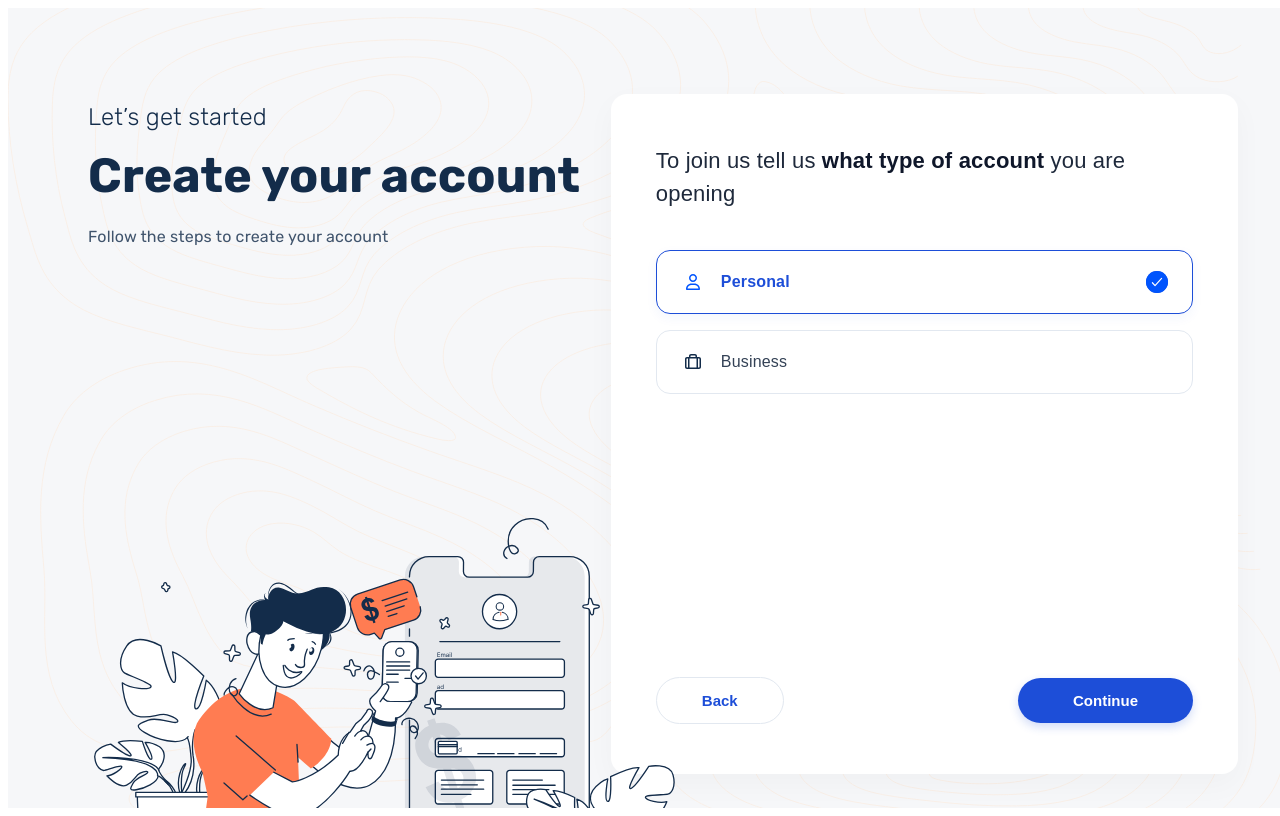
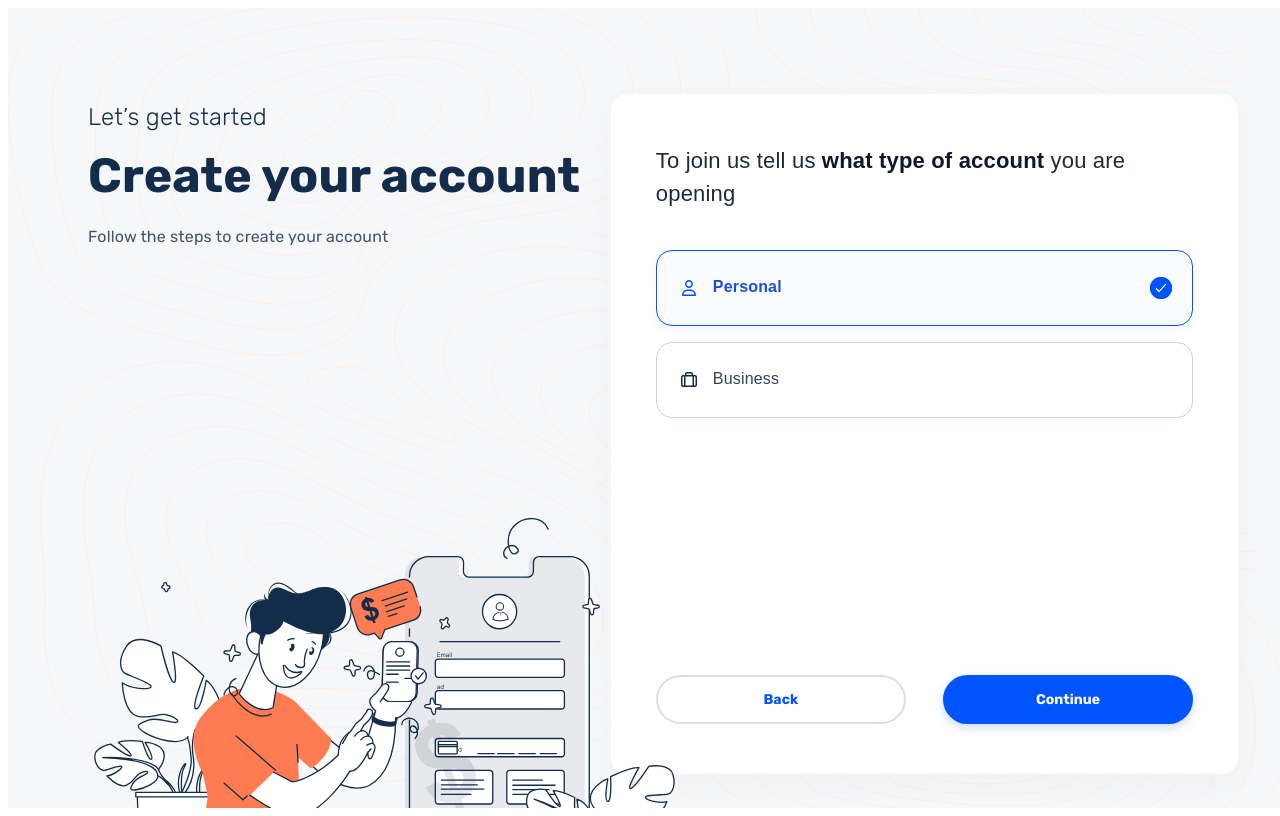
Before and after one commit to mihirzalavadiya/account-flow-root-credit, a React (Vite) app: page / in a window 1280 px wide. Built offline with nearby package versions, Linux system fonts and the light colour scheme.

Commit message:
fix the all isues

```diff
--- a/src/AccountFlow.css
+++ b/src/AccountFlow.css
@@ -211,14 +211,18 @@
 
 .btn-back {
   background: none;
-  border: 1.5px solid #e2e8f0;
   padding: 14px 45px;
-  border-radius: 30px;
-  color: #1d4ed8;
-  font-size: 15px;
-  font-weight: 600;
   cursor: pointer;
   transition: all 0.2s ease;
+  width: 250px !important;
+  height: 49px !important;
+  border-radius: 38px !important;
+  border: 2px solid #d9e0e6 !important;
+  background-color: #ffffff !important;
+  font-family: 'Rubik', sans-serif !important;
+  font-weight: 600 !important;
+  font-size: 14px !important;
+  color: #0054fd !important;
 }
 
 .btn-back:hover {
@@ -227,16 +231,25 @@
 }
 
 .btn-continue {
-  background-color: #1d4ed8;
-  border: none;
   padding: 14px 55px;
-  border-radius: 30px;
-  color: #ffffff;
-  font-size: 15px;
-  font-weight: 600;
   cursor: pointer;
   transition: all 0.2s ease;
   box-shadow: 0 4px 10px rgba(29, 78, 216, 0.2);
+  width: 250px !important;
+  height: 49px !important;
+  border-radius: 38px !important;
+  background-color: #0054fd !important;
+  border: none !important;
+  font-family: 'Rubik', sans-serif !important;
+  font-weight: 600 !important;
+  font-size: 14px !important;
+  color: #ffffff !important;
+  display: inline-flex;
+  align-items: center;
+  justify-content: center;
+  cursor: pointer;
+  box-sizing: border-box;
+  transition: background-color 0.2s ease;
 }
 
 .btn-continue:hover {
@@ -345,11 +358,13 @@
 .country-selector {
   display: flex;
   align-items: center;
+  justify-content: space-between;
   gap: 8px;
-  padding: 0 16px;
-  height: 56px;
+  padding: 16px 8px;
+  width: 93px;
+  height: 76px;
   border: 1.5px solid #cbd5e1;
-  border-radius: 12px;
+  border-radius: 16px;
   background-color: #ffffff;
   cursor: pointer;
   box-sizing: border-box;
@@ -378,10 +393,10 @@
 
 .mobile-text-input {
   flex: 1;
-  height: 56px;
+  height: 76px;
   border: 1.5px solid #cbd5e1;
-  border-radius: 12px;
-  padding: 0 20px;
+  border-radius: 16px;
+  padding: 16px 8px;
   font-family: 'Rubik', sans-serif;
   font-size: 16px;
   color: #334155;
--- a/src/AccountFlow.tsx
+++ b/src/AccountFlow.tsx
@@ -120,9 +120,10 @@ const AccountFlow = () => {
             <NameStep
               firstNameValue={firstNameVal}
               lastNameValue={lastNameVal}
+              emailValue={formData.email}
               onBack={handleBack}
-              onNext={(first, last) =>
-                handleNext({ fullName: `${first} ${last}` })
+              onNext={(first, last, emailVal) =>
+                handleNext({ fullName: `${first} ${last}`, email: emailVal })
               }
             />
           )}
--- a/src/components/SuccessModal.tsx
+++ b/src/components/SuccessModal.tsx
@@ -34,16 +34,19 @@ const SuccessModal: React.FC<SuccessModalProps> = ({
             <span className="summary-label">Account Type</span>
             <span className="summary-value">{accountType}</span>
           </div>
-          <div className="summary-row">
-            <span className="summary-label">Email</span>
-            <span className="summary-value">
-              {email || 'jo••••@example.com'}
-            </span>
-          </div>
+
+          {email.trim() !== '' && (
+            <div className="summary-row">
+              <span className="summary-label">Email</span>
+              <span className="summary-value">{email}</span>
+            </div>
+          )}
+
           <div className="summary-row">
             <span className="summary-label">Name</span>
             <span className="summary-value">{fullName}</span>
           </div>
+
           <div className="summary-row">
             <span className="summary-label">Mobile Number</span>
             <span className="summary-value">{mobileNumber}</span>
--- a/src/steps/AccountType.css
+++ b/src/steps/AccountType.css
@@ -42,29 +42,35 @@
   display: flex;
   align-items: center;
   justify-content: space-between;
-  padding: 18px 24px;
-  border-radius: 14px;
-  border: 1.5px solid #e2e8f0;
+  width: 100%;
+  height: 76px;
+  border: 1px solid #cbd5e1;
+  border-radius: 16px;
+  padding: 16px 20px;
   background-color: #ffffff;
   cursor: pointer;
+  box-sizing: border-box;
   transition: all 0.2s ease-in-out;
 }
 
 .option-item:hover {
-  border-color: #cbd5e1;
-  background-color: #f8fafc;
+  border-color: #94a3b8;
 }
 
 .option-item.selected {
-  border-color: #1d4ed8;
-  background-color: #ffffff;
-  box-shadow: 0 4px 12px rgba(29, 78, 216, 0.05);
+  border-color: #0054fd;
+  background-color: rgba(
+    0,
+    84,
+    253,
+    0.02
+  ); /* Option chalega agar halka tint chahiye to */
 }
 
 .option-left {
   display: flex;
   align-items: center;
-  gap: 16px;
+  gap: 12px;
 }
 
 .option-icon {
--- a/src/steps/NameStep.css
+++ b/src/steps/NameStep.css
@@ -16,10 +16,10 @@
 
 .input-text-element {
   width: 100%;
-  height: 56px;
+  height: 76px;
   border: 1.5px solid #cbd5e1;
-  border-radius: 12px;
-  padding: 0 20px;
+  border-radius: 16px;
+  padding: 16px 8px;
   font-family: 'Rubik', sans-serif;
   font-size: 16px;
   color: #334155;
--- a/src/steps/NameStep.tsx
+++ b/src/steps/NameStep.tsx
@@ -4,18 +4,22 @@ import Button from '../components/Button';
 interface NameStepProps {
   firstNameValue: string;
   lastNameValue: string;
-  onNext: (firstName: string, lastName: string) => void;
+  emailValue: string;
+  onNext: (firstName: string, lastName: string, email: string) => void;
   onBack: () => void;
 }
 
 const NameStep: React.FC<NameStepProps> = ({
   firstNameValue,
   lastNameValue,
+  emailValue,
   onNext,
   onBack,
 }) => {
   const [firstName, setFirstName] = useState<string>(firstNameValue);
   const [lastName, setLastName] = useState<string>(lastNameValue);
+  const [email, setEmail] = useState<string>(emailValue);
+  const [emailError, setEmailError] = useState<string>('');
 
   const handleNameChange = (
     value: string,
@@ -27,10 +31,27 @@ const NameStep: React.FC<NameStepProps> = ({
     }
   };
 
+  const validateEmail = (value: string) => {
+    if (value.trim() === '') {
+      return true; // Khali hai toh chalega kyunki optional hai
+    }
+    // Sahi email format ka regex check
+    const emailRegex = /^[^\s@]+@[^\s@]+\.[^\s@]+$/;
+    return emailRegex.test(value);
+  };
+
   const handleSubmit = () => {
-    if (firstName.trim() !== '' && lastName.trim() !== '') {
-      onNext(firstName.trim(), lastName.trim());
+    if (firstName.trim() === '' || lastName.trim() === '') {
+      return; // First aur Last name zaroori hain
     }
+
+    if (!validateEmail(email)) {
+      setEmailError('Please enter a valid email address');
+      return;
+    }
+
+    setEmailError('');
+    onNext(firstName.trim(), lastName.trim(), email.trim());
   };
 
   return (
@@ -63,6 +84,25 @@ const NameStep: React.FC<NameStepProps> = ({
             onChange={(e) => handleNameChange(e.target.value, setLastName)}
           />
         </div>
+
+        <div className="input-field-block">
+          <label className="input-label">
+            Email <span className="optional-text">(Optional)</span>
+          </label>
+          <input
+            type="email"
+            className={`input-text-element ${
+              emailError ? 'input-error-border' : ''
+            }`}
+            placeholder="oliver@example.com"
+            value={email}
+            onChange={(e) => {
+              setEmail(e.target.value);
+              if (emailError) setEmailError(''); // Type karte hi error hata do
+            }}
+          />
+          {emailError && <p className="email-error-msg">{emailError}</p>}
+        </div>
       </div>
 
       <div className="action-footer">
--- a/src/steps/OtpStep.css
+++ b/src/steps/OtpStep.css
@@ -10,10 +10,10 @@
 }
 
 .otp-box-input {
-  width: 56px;
-  height: 56px;
+  width: 70px;
+  height: 70px;
   border: 1.5px solid #cbd5e1;
-  border-radius: 12px;
+  border-radius: 16px;
   text-align: center;
   font-family: 'Rubik', sans-serif;
   font-size: 20px;
@@ -31,8 +31,11 @@
 
 .resend-text {
   font-family: 'Rubik', sans-serif;
-  font-size: 14px;
-  color: #64748b;
+  font-size: 16px;
+  font-weight: 400;
+  line-height: 24px;
+  color: #132c4a;
+  opacity: 0.8;
   margin: 0;
 }
 
```
